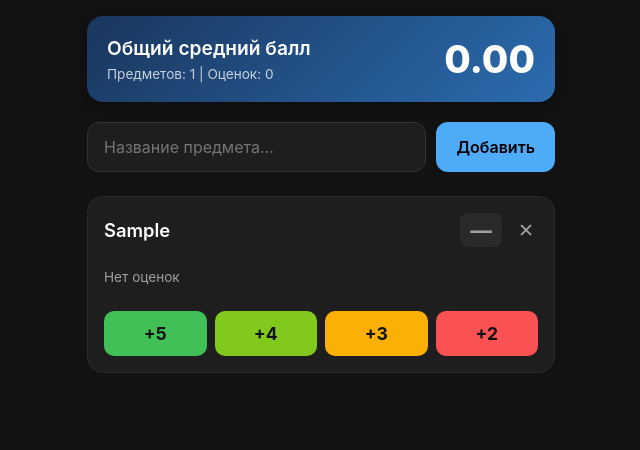
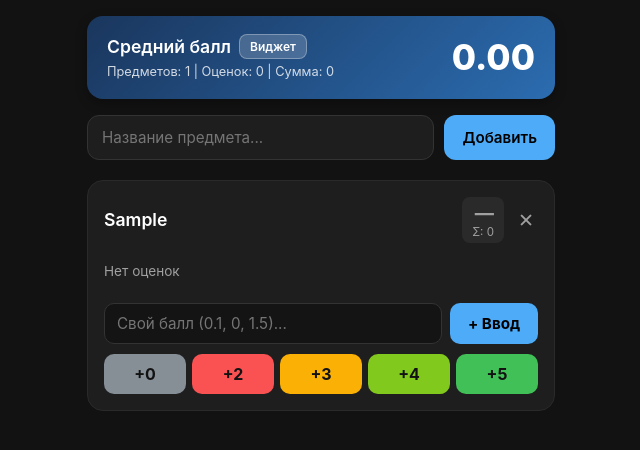
Before and after one commit to artemafrizonov2-bot/Grade, a plain HTML site: page index.html in a window 1280 px wide. Both pictures are taken after typing "Sample" into the empty fields and a click on the button "Добавить". Shown: the whole page, without its empty margins (319-959 px from the left). Drawn offline with Linux system fonts and the light colour scheme.

Commit message:
index.html

```diff
--- a/index.html
+++ b/index.html
@@ -3,7 +3,11 @@
 <head>
     <meta charset="UTF-8">
     <meta name="viewport" content="width=device-width, initial-scale=1.0, maximum-scale=1.0, user-scalable=no">
-    <title>Калькулятор оценок</title>
+    <meta name="apple-mobile-web-app-capable" content="yes">
+    <meta name="apple-mobile-web-app-status-bar-style" content="black-translucent">
+    <meta name="mobile-web-app-capable" content="yes">
+    <meta name="theme-color" content="#121212">
+    <title>Оценки</title>
     <style>
         :root {
             --bg: #121212;
@@ -15,6 +19,7 @@
             --g4: #82c91e;
             --g3: #fab005;
             --g2: #fa5252;
+            --g0: #868e96;
         }
         * {
             box-sizing: border-box;
@@ -35,43 +40,57 @@
         .summary-card {
             background: linear-gradient(135deg, #1a365d, #2b6cb0);
             border-radius: 16px;
-            padding: 20px;
-            margin-bottom: 20px;
+            padding: 18px 20px;
+            margin-bottom: 16px;
             display: flex;
             justify-content: space-between;
             align-items: center;
             box-shadow: 0 4px 12px rgba(0,0,0,0.3);
         }
         .summary-info h1 {
-            font-size: 1.2rem;
+            font-size: 1.1rem;
             font-weight: 600;
-            margin-bottom: 6px;
+            margin-bottom: 4px;
+            display: flex;
+            align-items: center;
+            gap: 8px;
         }
         .summary-info p {
-            font-size: 0.85rem;
-            color: rgba(255,255,255,0.75);
+            font-size: 0.8rem;
+            color: rgba(255,255,255,0.8);
+            line-height: 1.4;
         }
         .total-avg {
-            font-size: 2.4rem;
+            font-size: 2.2rem;
             font-weight: 800;
+            margin-left: 12px;
+        }
+        .mode-toggle {
+            background: rgba(255,255,255,0.18);
+            border: 1px solid rgba(255,255,255,0.3);
+            color: #fff;
+            padding: 4px 10px;
+            border-radius: 8px;
+            font-size: 0.75rem;
+            font-weight: 600;
+            cursor: pointer;
         }
 
         /* Форма добавления предмета */
         .add-subject-form {
             display: flex;
             gap: 10px;
-            margin-bottom: 24px;
+            margin-bottom: 20px;
         }
         .add-subject-form input {
             flex: 1;
             background: var(--card);
             border: 1px solid #333;
             color: var(--text);
-            padding: 14px 16px;
+            padding: 12px 14px;
             border-radius: 12px;
-            font-size: 1rem;
+            font-size: 0.95rem;
             outline: none;
-            transition: border-color 0.2s;
         }
         .add-subject-form input:focus {
             border-color: var(--accent);
@@ -80,45 +99,86 @@
             background: var(--accent);
             color: #000;
             border: none;
-            padding: 0 20px;
+            padding: 0 18px;
             border-radius: 12px;
             font-weight: 600;
-            font-size: 1rem;
+            font-size: 0.95rem;
             cursor: pointer;
         }
 
-        /* Карточка предмета */
+        /* Контейнер предметов (обычный и виджет-плитка) */
+        #subjects-container.widget-mode {
+            display: grid;
+            grid-template-columns: repeat(2, 1fr);
+            gap: 10px;
+        }
         .subject-card {
             background: var(--card);
             border-radius: 16px;
             padding: 16px;
-            margin-bottom: 16px;
+            margin-bottom: 14px;
             border: 1px solid #2a2a2a;
+        }
+        #subjects-container.widget-mode .subject-card {
+            margin-bottom: 0;
+            padding: 12px;
+            display: flex;
+            flex-direction: column;
+            justify-content: space-between;
         }
         .subject-header {
             display: flex;
             justify-content: space-between;
             align-items: center;
-            margin-bottom: 12px;
+            margin-bottom: 10px;
+        }
+        #subjects-container.widget-mode .subject-header {
+            flex-direction: column;
+            align-items: flex-start;
+            gap: 8px;
+            margin-bottom: 0;
         }
         .subject-title {
-            font-size: 1.15rem;
+            font-size: 1.1rem;
             font-weight: 600;
             word-break: break-word;
-            padding-right: 10px;
+            padding-right: 8px;
+        }
+        #subjects-container.widget-mode .subject-title {
+            font-size: 0.95rem;
+            padding-right: 0;
         }
         .subject-meta {
             display: flex;
             align-items: center;
-            gap: 12px;
+            gap: 10px;
             flex-shrink: 0;
         }
-        .subject-avg {
-            font-size: 1.35rem;
-            font-weight: 700;
+        #subjects-container.widget-mode .subject-meta {
+            width: 100%;
+            justify-content: space-between;
+        }
+        .subject-stats {
+            display: flex;
+            flex-direction: column;
+            align-items: flex-end;
+            background: #2a2a2a;
             padding: 4px 10px;
             border-radius: 8px;
-            background: #2a2a2a;
+        }
+        #subjects-container.widget-mode .subject-stats {
+            width: 100%;
+            flex-direction: row;
+            justify-content: space-between;
+            align-items: center;
+        }
+        .subject-avg {
+            font-size: 1.2rem;
+            font-weight: 700;
+        }
+        .subject-sum {
+            font-size: 0.72rem;
+            color: var(--text-sec);
         }
         .delete-subject {
             background: none;
@@ -129,68 +189,98 @@
             padding: 4px;
         }
 
+        /* Скрытие элементов в режиме виджета */
+        body.is-widget .add-subject-form,
+        body.is-widget .delete-subject,
+        body.is-widget .hint,
+        body.is-widget .grades-list,
+        body.is-widget .custom-grade-row,
+        body.is-widget .grade-controls {
+            display: none !important;
+        }
+
         /* Список оценок */
         .grades-list {
             display: flex;
             flex-wrap: wrap;
             gap: 8px;
-            margin-bottom: 16px;
+            margin-bottom: 14px;
             min-height: 36px;
             align-items: center;
         }
         .grade-badge {
-            width: 34px;
+            min-width: 34px;
             height: 34px;
+            padding: 0 8px;
             border-radius: 8px;
             display: flex;
             align-items: center;
             justify-content: center;
             font-weight: 700;
-            font-size: 0.95rem;
+            font-size: 0.9rem;
             color: #121212;
             cursor: pointer;
             user-select: none;
-            transition: transform 0.1s;
         }
-        .grade-badge:active {
-            transform: scale(0.9);
+        .g-high { background-color: var(--g5); }
+        .g-good { background-color: var(--g4); }
+        .g-mid  { background-color: var(--g3); }
+        .g-low  { background-color: var(--g2); color: #fff; }
+        .g-zero { background-color: var(--g0); color: #fff; }
+
+        /* Ручной ввод оценки */
+        .custom-grade-row {
+            display: flex;
+            gap: 8px;
+            margin-bottom: 10px;
         }
-        .g-5 { background-color: var(--g5); }
-        .g-4 { background-color: var(--g4); }
-        .g-3 { background-color: var(--g3); }
-        .g-2 { background-color: var(--g2); color: #fff; }
+        .custom-grade-row input {
+            flex: 1;
+            background: #141414;
+            border: 1px solid #333;
+            color: var(--text);
+            padding: 10px 12px;
+            border-radius: 10px;
+            font-size: 0.95rem;
+            outline: none;
+        }
+        .custom-grade-row button {
+            background: var(--accent);
+            color: #000;
+            border: none;
+            padding: 0 18px;
+            border-radius: 10px;
+            font-weight: 700;
+            font-size: 0.95rem;
+            cursor: pointer;
+        }
 
         /* Кнопки быстрого ввода */
         .grade-controls {
             display: grid;
-            grid-template-columns: repeat(4, 1fr);
-            gap: 8px;
+            grid-template-columns: repeat(5, 1fr);
+            gap: 6px;
         }
         .grade-btn {
-            padding: 12px 0;
+            padding: 10px 0;
             border: none;
             border-radius: 10px;
-            font-size: 1.1rem;
+            font-size: 1rem;
             font-weight: 700;
             cursor: pointer;
             color: #121212;
-            transition: opacity 0.2s, transform 0.1s;
         }
-        .grade-btn:active {
-            opacity: 0.7;
-            transform: scale(0.96);
-        }
-
         .empty-state {
+            grid-column: 1 / -1;
             text-align: center;
             color: var(--text-sec);
-            margin-top: 40px;
+            margin-top: 30px;
             font-size: 0.95rem;
         }
         .hint {
             font-size: 0.75rem;
             color: var(--text-sec);
-            margin-bottom: 10px;
+            margin-bottom: 8px;
             display: block;
         }
     </style>
@@ -199,7 +289,10 @@
 
     <div class="summary-card">
         <div class="summary-info">
-            <h1>Общий средний балл</h1>
+            <h1>
+                Средний балл
+                <button class="mode-toggle" id="mode-btn" onclick="toggleWidgetMode()">Виджет</button>
+            </h1>
             <p id="total-subjects">Предметов: 0 | Оценок: 0</p>
         </div>
         <div class="total-avg" id="overall-avg">0.00</div>
@@ -214,6 +307,27 @@
 
     <script>
         let subjects = JSON.parse(localStorage.getItem('grades_app_data')) || [];
+        let isWidgetMode = JSON.parse(localStorage.getItem('grades_widget_mode')) || false;
+
+        function toggleWidgetMode() {
+            isWidgetMode = !isWidgetMode;
+            localStorage.setItem('grades_widget_mode', JSON.stringify(isWidgetMode));
+            applyMode();
+        }
+
+        function applyMode() {
+            const container = document.getElementById('subjects-container');
+            const btn = document.getElementById('mode-btn');
+            if (isWidgetMode) {
+                document.body.classList.add('is-widget');
+                container.classList.add('widget-mode');
+                btn.textContent = 'Редактор';
+            } else {
+                document.body.classList.remove('is-widget');
+                container.classList.remove('widget-mode');
+                btn.textContent = 'Виджет';
+            }
+        }
 
         function saveData() {
             localStorage.setItem('grades_app_data', JSON.stringify(subjects));
@@ -225,11 +339,7 @@
             const name = input.value.trim();
             if (!name) return;
 
-            subjects.push({
-                id: Date.now(),
-                name: name,
-                grades: []
-            });
+            subjects.push({ id: Date.now(), name: name, grades: [] });
             input.value = '';
             saveData();
         }
@@ -241,12 +351,22 @@
             }
         }
 
-        function addGrade(subjectId, grade) {
+        function addGrade(subjectId, gradeValue) {
+            const parsed = parseFloat(String(gradeValue).replace(',', '.'));
+            if (isNaN(parsed)) return;
+
             const subject = subjects.find(s => s.id === subjectId);
             if (subject) {
-                subject.grades.push(grade);
+                subject.grades.push(parsed);
                 saveData();
             }
+        }
+
+        function addCustomGrade(subjectId) {
+            const input = document.getElementById('custom-input-' + subjectId);
+            if (!input || input.value.trim() === '') return;
+            addGrade(subjectId, input.value);
+            input.value = '';
         }
 
         function removeGrade(subjectId, gradeIndex) {
@@ -257,21 +377,29 @@
             }
         }
 
-        function calculateAvg(grades) {
-            if (grades.length === 0) return 0;
-            const sum = grades.reduce((a, b) => a + b, 0);
-            return (sum / grades.length).toFixed(2);
+        function formatNum(num) {
+            return Number(Math.round(num + 'e2') + 'e-2');
         }
 
-        function getAvgColor(avg) {
-            if (avg == 0) return '#a0a0a0';
+        function getBadgeClass(g) {
+            if (g <= 0) return 'g-zero';
+            if (g < 2.5) return 'g-low';
+            if (g < 3.5) return 'g-mid';
+            if (g < 4.5) return 'g-good';
+            return 'g-high';
+        }
+
+        function getAvgColor(avg, hasGrades) {
+            if (!hasGrades) return '#a0a0a0';
             if (avg >= 4.5) return 'var(--g5)';
             if (avg >= 3.5) return 'var(--g4)';
             if (avg >= 2.5) return 'var(--g3)';
-            return 'var(--g2)';
+            if (avg > 0) return 'var(--g2)';
+            return 'var(--g0)';
         }
 
         function render() {
+            applyMode();
             const container = document.getElementById('subjects-container');
             container.innerHTML = '';
 
@@ -279,11 +407,13 @@
             let totalGradesCount = 0;
 
             if (subjects.length === 0) {
-                container.innerHTML = '<div class="empty-state">Пока нет предметов. Добавь первый сверху!</div>';
+                container.innerHTML = '<div class="empty-state">Пока нет предметов. Добавь первый!</div>';
             }
 
             subjects.forEach(subject => {
-                const avg = calculateAvg(subject.grades);
+                const hasGrades = subject.grades.length > 0;
+                const sum = subject.grades.reduce((a, b) => a + b, 0);
+                const avg = hasGrades ? (sum / subject.grades.length).toFixed(2) : 0;
 
                 subject.grades.forEach(g => {
                     totalGradesSum += g;
@@ -293,39 +423,41 @@
                 const card = document.createElement('div');
                 card.className = 'subject-card';
 
-                const gradesHtml = subject.grades.length > 0
-                    ? subject.grades.map((g, idx) => `<div class="grade-badge g-${g}" onclick="removeGrade(${subject.id}, ${idx})">${g}</div>`).join('')
+                const gradesHtml = hasGrades
+                    ? subject.grades.map((g, idx) => `<div class="grade-badge ${getBadgeClass(g)}" onclick="removeGrade(${subject.id}, ${idx})">${formatNum(g)}</div>`).join('')
                     : '<span style="color: var(--text-sec); font-size: 0.85rem;">Нет оценок</span>';
 
                 card.innerHTML = `
                     <div class="subject-header">
                         <div class="subject-title">${subject.name}</div>
                         <div class="subject-meta">
-                            <div class="subject-avg" style="color: ${getAvgColor(avg)}">${avg > 0 ? avg : '—'}</div>
+                            <div class="subject-stats">
+                                <div class="subject-avg" style="color: ${getAvgColor(avg, hasGrades)}">${hasGrades ? avg : '—'}</div>
+                                <div class="subject-sum">Σ: ${formatNum(sum)}</div>
+                            </div>
                             <button class="delete-subject" onclick="deleteSubject(${subject.id})">✕</button>
                         </div>
                     </div>
-                    ${subject.grades.length > 0 ? '<span class="hint">Нажми на оценку, чтобы удалить её</span>' : ''}
-                    <div class="grades-list">
-                        ${gradesHtml}
+                    ${hasGrades ? '<span class="hint">Нажми на оценку, чтобы удалить её</span>' : ''}
+                    <div class="grades-list">${gradesHtml}</div>
+                    <div class="custom-grade-row">
+                        <input type="text" inputmode="decimal" id="custom-input-${subject.id}" placeholder="Свой балл (0.1, 0, 1.5)..." onkeypress="if(event.key === 'Enter') addCustomGrade(${subject.id})">
+                        <button onclick="addCustomGrade(${subject.id})">+ Ввод</button>
                     </div>
                     <div class="grade-controls">
-                        <button class="grade-btn g-5" onclick="addGrade(${subject.id}, 5)">+5</button>
-                        <button class="grade-btn g-4" onclick="addGrade(${subject.id}, 4)">+4</button>
-                        <button class="grade-btn g-3" onclick="addGrade(${subject.id}, 3)">+3</button>
-                        <button class="grade-btn g-2" onclick="addGrade(${subject.id}, 2)">+2</button>
+                        <button class="grade-btn g-zero" onclick="addGrade(${subject.id}, 0)">+0</button>
+                        <button class="grade-btn g-low" onclick="addGrade(${subject.id}, 2)">+2</button>
+                        <button class="grade-btn g-mid" onclick="addGrade(${subject.id}, 3)">+3</button>
+                        <button class="grade-btn g-good" onclick="addGrade(${subject.id}, 4)">+4</button>
+                        <button class="grade-btn g-high" onclick="addGrade(${subject.id}, 5)">+5</button>
                     </div>
                 `;
                 container.appendChild(card);
             });
 
-            // Обновление шапки
-            const overallAvgEl = document.getElementById('overall-avg');
-            const totalSubjectsEl = document.getElementById('total-subjects');
-
             const overallAvg = totalGradesCount > 0 ? (totalGradesSum / totalGradesCount).toFixed(2) : '0.00';
-            overallAvgEl.textContent = overallAvg;
-            totalSubjectsEl.textContent = `Предметов: ${subjects.length} | Оценок: ${totalGradesCount}`;
+            document.getElementById('overall-avg').textContent = overallAvg;
+            document.getElementById('total-subjects').textContent = `Предметов: ${subjects.length} | Оценок: ${totalGradesCount} | Сумма: ${formatNum(totalGradesSum)}`;
         }
 
         render();
```
